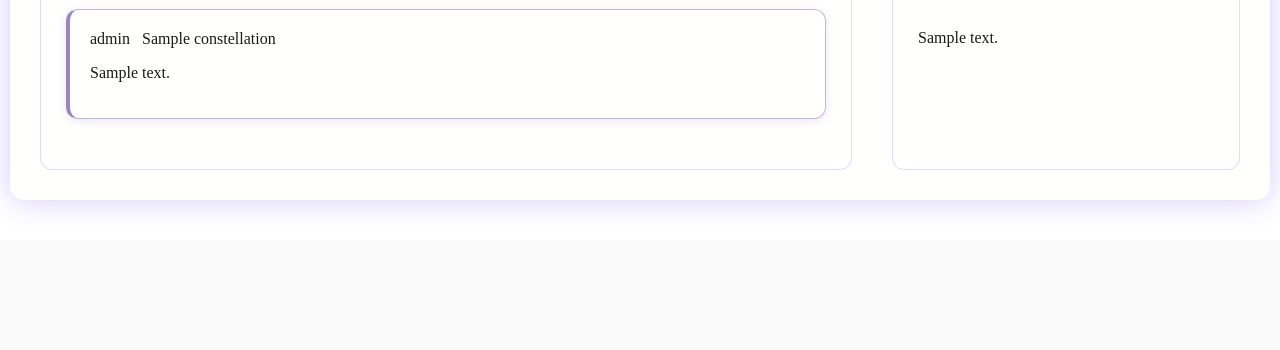
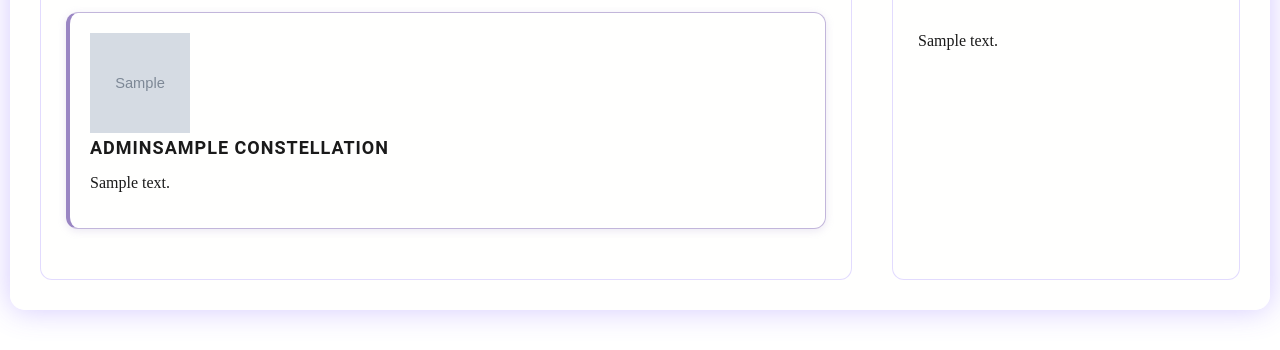
Before and after one commit to Yaemikoreal/RailWiki, a Django app: template app01/templates/character_detail.html in a window 1280 px wide. Shown: the part 825-1175 px from the top of the page. Before the commit the page ends 1032 px from the top, so only its background shows below. Run offline with Django 5.2, Linux system fonts and the light colour scheme; the template is opened without the code that fills it: most values are stand-ins (such as "Sample title", 1, 10 or a date in 2020); grey boxes marked "Sample" are stand-in pictures.

Commit message:
【任务】更新角色详情页，查询角色星魂信息逻辑和样式

```diff
--- a/app01/templates/character_detail.html
+++ b/app01/templates/character_detail.html
@@ -184,6 +184,13 @@
             transition: all 0.3s ease; /* 平滑过渡动画 */
             box-shadow: 0 2px 8px rgba(154, 134, 195, 0.2); /* 淡紫色阴影 */
         }
+        .constellation-item:hover {
+            transform: translateY(-3px); /* 微提升动画 */
+            background: rgba(154, 134, 195, 0.1); /* 淡紫色背景 */
+            border-color: #9A86C3; /* 悬停时边框颜色加深 */
+            box-shadow: 0 4px 12px rgba(154, 134, 195, 0.4); /* 深化阴影 */
+            cursor: pointer; /* 提示可交互 */
+        }
 
         .stats-grid {
             margin-bottom: 25px;
@@ -202,25 +209,40 @@
             cursor: pointer; /* 提示可交互 */
         }
 
+        /* 技能标题样式 */
         .skill-title {
             display: flex;
             align-items: center;
             gap: 12px;
             color: var(--text-light);
             margin-bottom: 10px;
+            font-family: "Roboto", "Arial", sans-serif;
+            font-size: 18px;
+            font-weight: 700;
+            text-transform: uppercase;
+            letter-spacing: 1px;
         }
 
         .constellation-title{
-             display: flex;
+            display: flex;
             align-items: center;
             gap: 12px;
             color: var(--text-light);
             margin-bottom: 10px;
+            font-family: "Roboto", "Arial", sans-serif;
+            font-size: 18px;
+            font-weight: 700;
+            text-transform: uppercase;
+            letter-spacing: 1px;
         }
         .skill-icon {
             width: 28px;
             height: 28px;
             border-radius: 5px;
+        }
+        .character-constellation{
+             width: 100px;
+             height: 100px;
         }
 
         /* 背景故事 */
@@ -314,9 +336,12 @@
                 <h2 class="section-title">角色星魂</h2>
                 {% for constellation in constellations %}
                 <div class="constellation-item">
-                    <div class="constellation-title">
-                        <span>{{ constellation.level }}</span>
-                        <span>{{ constellation.name }}</span>
+                     <img src="{{ constellation.image}}"
+                         alt="{{ constellation.name}}"
+                         class="character-constellation"
+                         onerror="this.src='{% static 'images/default.png' %}'">
+                    <div class="skill-title">
+                        <span>{{ constellation.level }}{{ constellation.name }}</span>
                     </div>
                     <p class="constellation-desc">{{ constellation.description }}</p>
                 </div>
@@ -459,6 +484,15 @@
                 const constellationTitle = document.createElement('div');
                 constellationTitle.className = 'constellation-title';
 
+                // 星魂图片元素
+                const constellationImage = document.createElement('img');
+                constellationImage.src = constellation.image;
+                constellationImage.alt = constellation.name;
+                constellationImage.className = 'character-constellation';
+                constellationImage.onerror = function () {
+                    this.src = '/static/images/default.png'; // 默认图片路径
+                };
+
                 // 星魂名称文本
                 const constellationName = document.createElement('span');
                 constellationName.textContent = constellation.name;
@@ -473,8 +507,10 @@
                 constellationDesc.textContent = constellation.description || '无描述';
 
                 // 将所有组件组合到星魂项中
-                constellationItem.appendChild(constellationType);
-                constellationItem.appendChild(constellationName);
+                constellationTitle.appendChild(constellationImage);
+                constellationTitle.appendChild(constellationType);
+                constellationTitle.appendChild(constellationName);
+                constellationItem.appendChild(constellationTitle);
                 constellationItem.appendChild(constellationDesc);
 
                 // 添加到星魂列表容器
```
